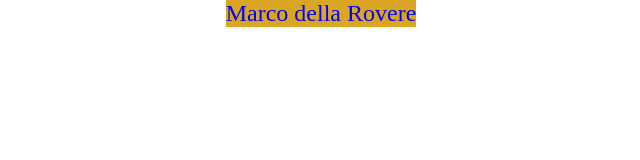
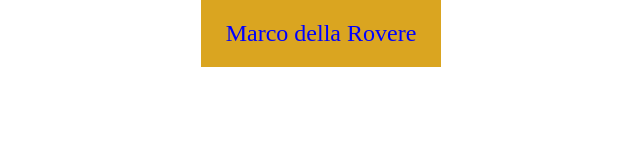
Before and after one commit to Polvere243/js-snack-es6, a plain HTML site: page index.html in a window 1280 px wide. Shown: the whole page, without its empty margins (319-959 px from the left). Drawn offline with Linux system fonts and the light colour scheme.

Commit message:
added some padding to the li

```diff
--- a/css/style.css
+++ b/css/style.css
@@ -20,4 +20,5 @@
     color: blue;
     font-size: 24px;
     background-color: goldenrod;
+    padding: 20px 25px;
 }
```
